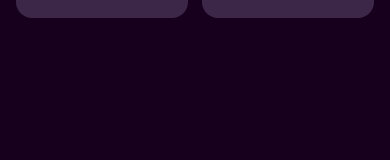
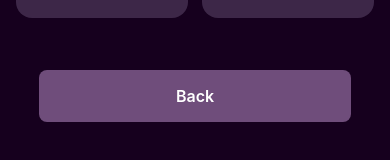
Before and after one commit to Vachek-hooves/Pragmatrack, a React Native app: screen /StackStatisticsScreen in a window 390 px wide. Shown: the part 404-564 px from the top of the page. Built offline with nearby package versions, Linux system fonts and the light colour scheme.

Commit message:
add statistic screen animation

```diff
--- a/screen/stack/StackStatisticsScreen.js
+++ b/screen/stack/StackStatisticsScreen.js
@@ -1,9 +1,10 @@
 import React, {useState, useEffect} from 'react';
-import {StyleSheet, Text, View} from 'react-native';
+import {StyleSheet, Text, View, TouchableOpacity} from 'react-native';
 import ScrollLayout from '../../component/layout/ScrollLayout';
 import {useAppContext} from '../../store/context';
 import AsyncStorage from '@react-native-async-storage/async-storage';
 import AnimationStatistics from '../../component/ui/AnimationStatistics';
+import {useNavigation} from '@react-navigation/native';
 
 const StatCard = ({value, label}) => (
   <View style={styles.card}>
@@ -21,6 +22,7 @@ const StatCard = ({value, label}) => (
 );
 
 const StackStatisticsScreen = () => {
+  const navigation = useNavigation();
   const {allTasks, archivedTasks} = useAppContext();
   const [readStoriesCount, setReadStoriesCount] = useState(0);
 
@@ -37,6 +39,10 @@ const StackStatisticsScreen = () => {
       console.error('Error loading read stories count:', error);
       setReadStoriesCount(0);
     }
+  };
+
+  const handleBack = () => {
+    navigation.goBack();
   };
 
   // Calculate other statistics
@@ -62,6 +68,11 @@ const StackStatisticsScreen = () => {
           <StatCard value={readStoriesCount} label="Read stories" />
         </View>
       </View>
+      <TouchableOpacity
+        style={styles.backButton}
+        onPress={handleBack}>
+        <Text style={styles.backButtonText}>Back</Text>
+      </TouchableOpacity>
     </ScrollLayout>
   );
 };
@@ -104,6 +115,20 @@ const styles = StyleSheet.create({
     textAlign: 'center',
     opacity: 0.8,
   },
+  backButton: {
+    backgroundColor: '#6F4D7B',
+    paddingVertical: 16,
+    borderRadius: 8,
+    alignItems: 'center',
+    width: '80%',
+    alignSelf: 'center',
+    marginTop: 20,
+  },
+  backButtonText: {
+    color: '#FFFFFF',
+    fontSize: 16,
+    fontWeight: '600',
+  },
 });
 
 export default StackStatisticsScreen;
```
